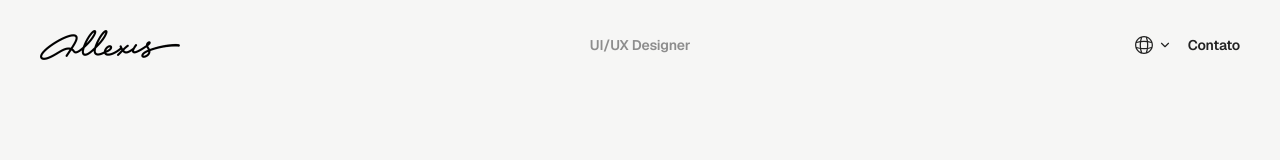
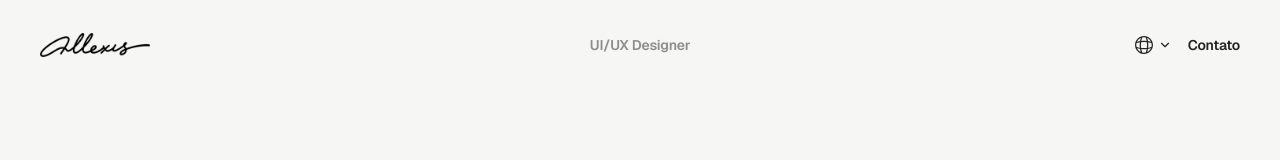
Before and after one commit to allexistsuda/portfolio, a Next.js app: page / in a window 1280 px wide. Shown: the top 160 px of the page. Built offline with nearby package versions, Linux system fonts and the light colour scheme.

Commit message:
Increase nav logo size to 110x23 (v2 size +10%)

```diff
--- a/app/components/Nav.tsx
+++ b/app/components/Nav.tsx
@@ -178,7 +178,7 @@ export default function Nav() {
     >
       <div>
         <Link href={href("/")}>
-          <Image src="/logo.png" alt="Allexis Tsuda" width={140} height={30} priority />
+          <Image src="/logo.png" alt="Allexis Tsuda" width={110} height={23} priority />
         </Link>
       </div>
       <div className="invisible md:visible" style={{ textAlign: "center" }}>
```
